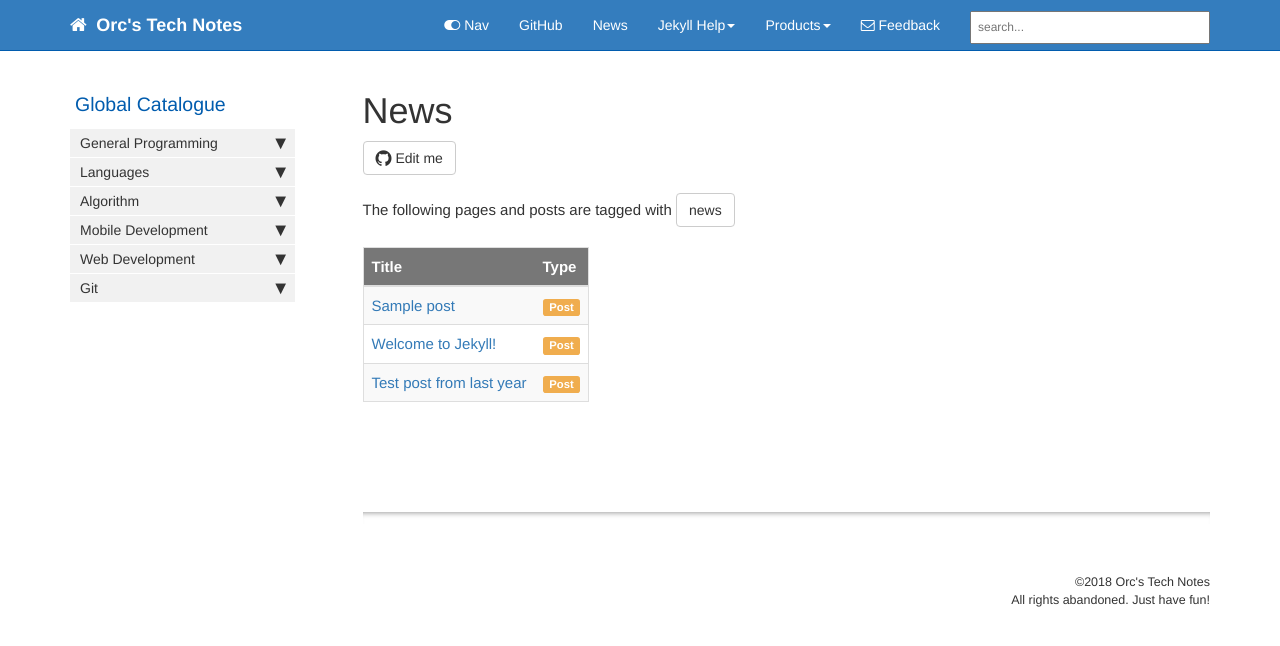
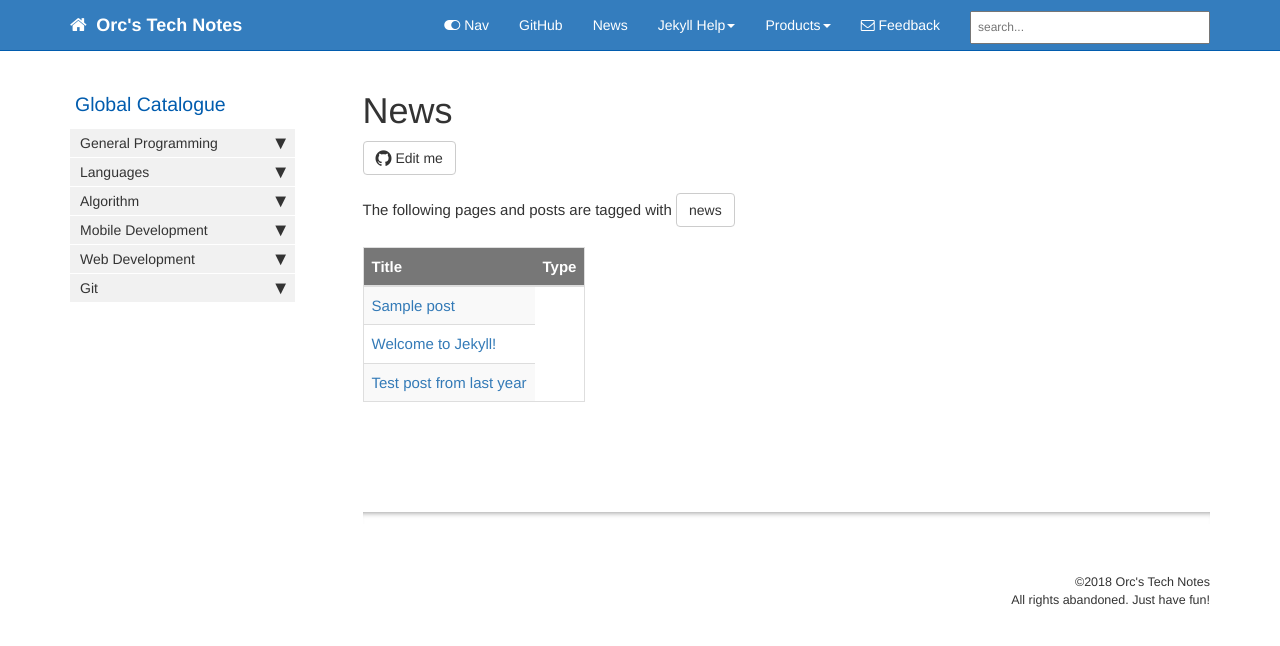
Before and after one commit to HungryOrc/hungryorc.github.io, a Jekyll site: the page built from pages/tags/tag_news.md, in a window 1280 px wide. Shown: the top 646 px of the page. Built offline with Jekyll 4.4.1, drawn with Linux system fonts in a browser that asks for light colours; nearby versions of some CDN libraries; comment, search, counter and statistics services are not loaded.

Commit message:
Update taglogic.html

```diff
--- a/_includes/taglogic.html
+++ b/_includes/taglogic.html
@@ -20,7 +20,6 @@
         {% if tag == thisTag %}
 
         <tr><td><a href="{{ post.url | remove: "/" }}">{{post.title}}</a></td>
-            <td><span class="label label-primary">Post</span></td>
         </tr>
         {% endif %}
         {% endfor %}
```
